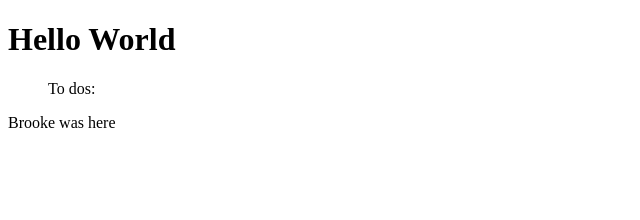
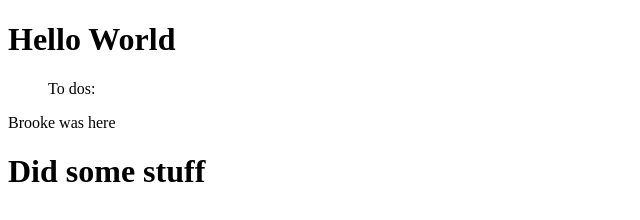
Before and after one commit to bjones782/demo-repo, a plain HTML site: page index.html in a window 1280 px wide. Shown: the whole page, without its empty margins (0-640 px from the left). Drawn offline with Linux system fonts and the light colour scheme; no server answers.

Commit message:
more stuff

```diff
--- a/index.html
+++ b/index.html
@@ -11,6 +11,7 @@
   </head>
   <body>
       <p>Brooke was here</p>
+      <h1>Did some stuff</h1>
     <script defer type="text/javascript" src="index.js"></script>
   </body>
 </html>
```
